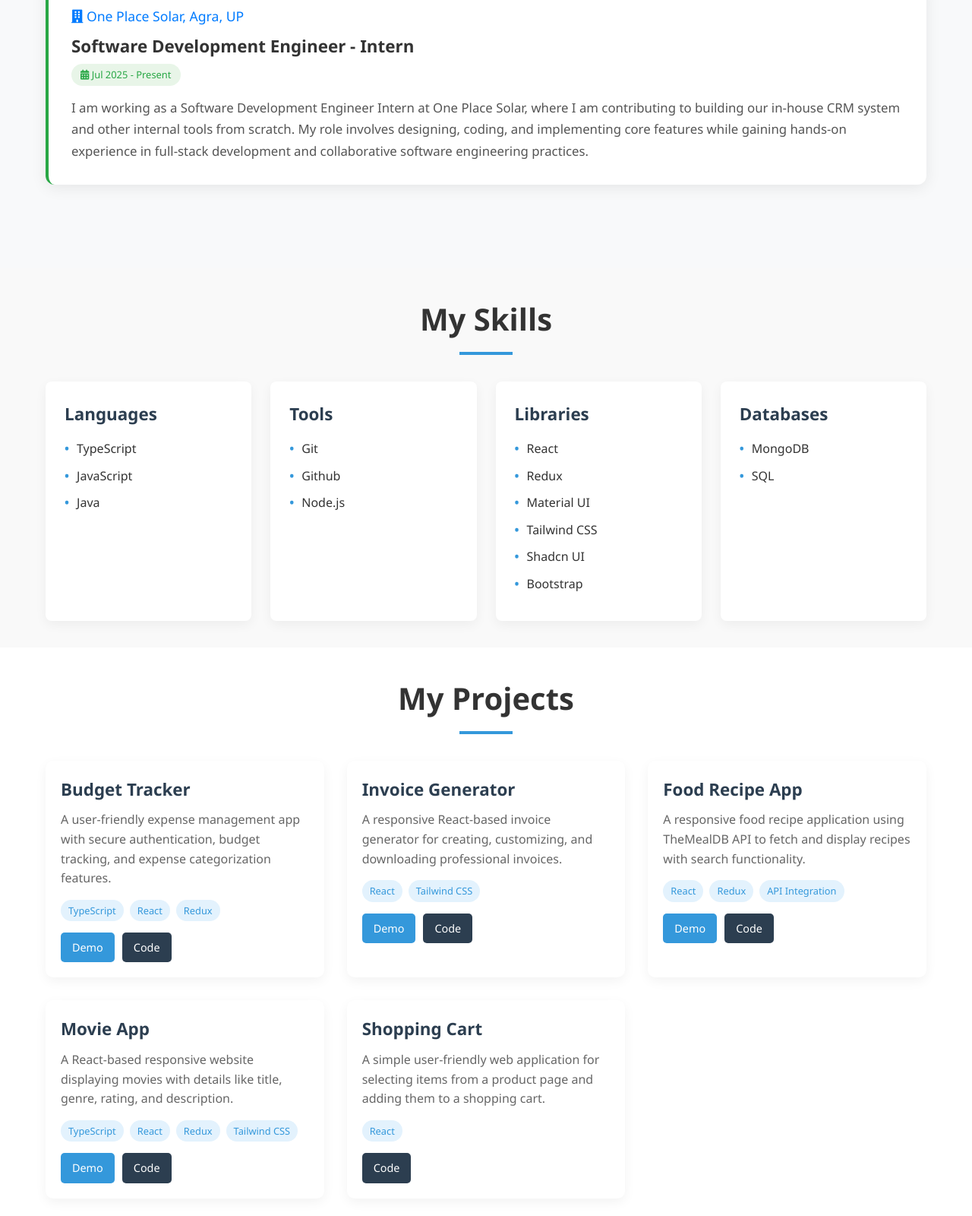
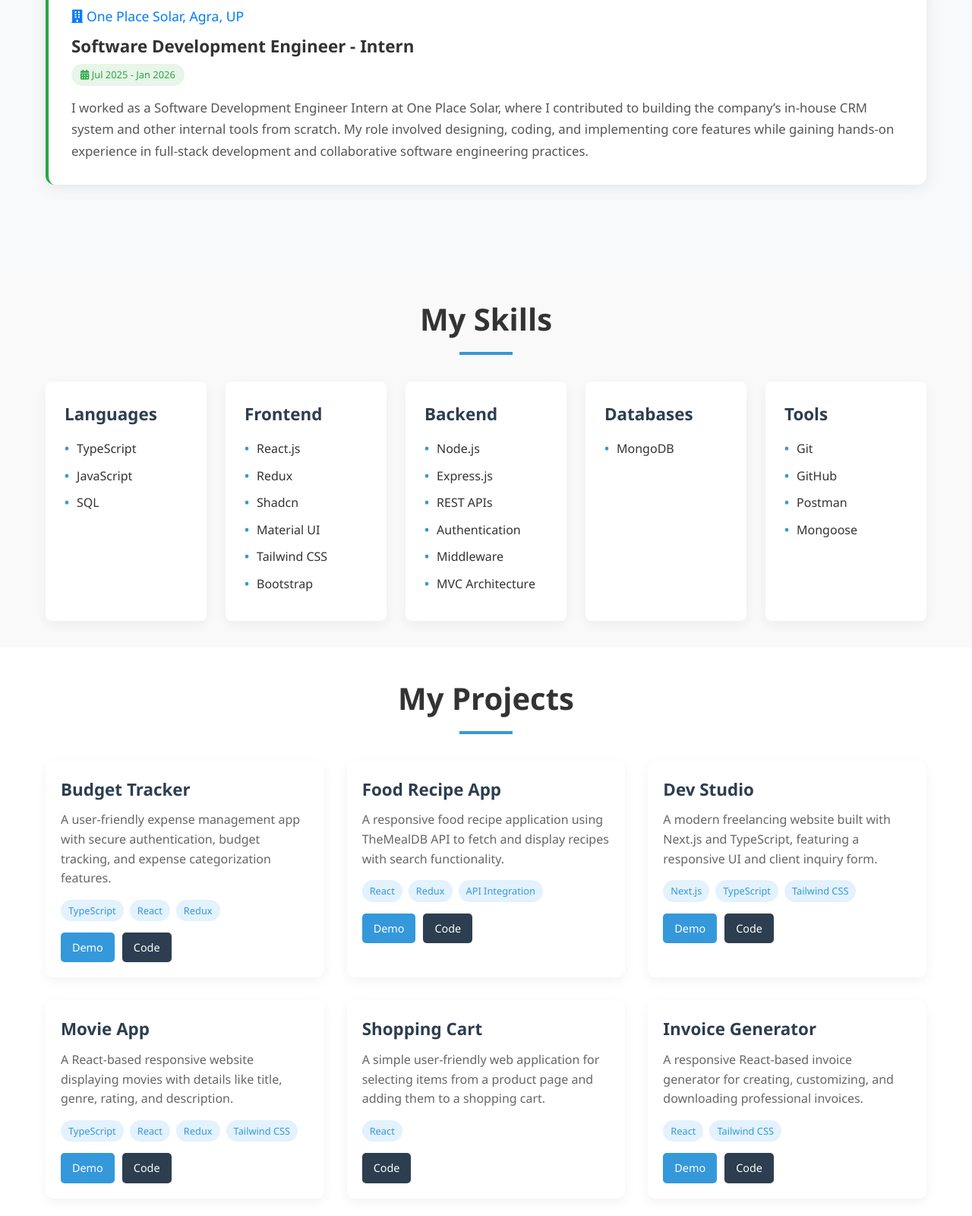
Before and after one commit to promise1402/personal-portfolio, a plain HTML site: page index.html in a window 1280 px wide. Shown: the part 1720-3320 px from the top of the page at 76% size. Drawn offline with Linux system fonts and the light colour scheme.

Commit message:
Updated resume and experiencce, and project

```diff
--- a/index.html
+++ b/index.html
@@ -54,7 +54,7 @@
                 <div class="about-text">
                     <h3>Web Developer | Full-Stack Enthusiast</h3>
                     <p>I'm a passionate software developer with expertise in frontend development and a strong foundation in computer science. My journey began at Raj Kumar Goel Institute of Technology, where I earned my Bachelor's degree in Computer Science in 2023 with a GPA of 8.1.</p>
-                    <p>My technical toolkit includes <span class="highlight">TypeScript, JavaScript, React, Redux</span>, and various modern frontend frameworks. I enjoy creating responsive and user-friendly web applications that not only look great but also deliver exceptional user experiences.</p>
+                    <p>My technical toolkit includes <span class="highlight">TypeScript, JavaScript, React, Node, Express, Redux</span>, and various modern frontend frameworks. I enjoy creating responsive and user-friendly web applications that not only look great but also deliver exceptional user experiences.</p>
                     <p>Currently, I am working as a Software Development Engineer Intern at One Place Solar.</p>
                     <p>I've developed strong problem-solving abilities and attention to detail through my academic and professional experiences. I'm constantly learning and adapting to new technologies to stay at the forefront of web development.</p>
                     <div class="job-seeking">
@@ -79,15 +79,15 @@
                         <h3>Software Development Engineer - Intern</h3>
                         <div class="position-duration">
                             <span class="duration">
-                                <i class="fas fa-calendar-alt"></i> Jul 2025 - Present
+                                <i class="fas fa-calendar-alt"></i> Jul 2025 - Jan 2026
                             </span>
                         </div>
                     </div>
                 </div>
                 <div class="experience-description">
-                    <p>I am working as a Software Development Engineer Intern at One Place Solar,
-                      where I am contributing to building our in-house CRM system and other internal tools from scratch. My role involves designing, coding,
-                      and implementing core features while gaining hands-on experience in full-stack development and collaborative software engineering practices.
+                    <p>I worked as a Software Development Engineer Intern at One Place Solar,
+                       where I contributed to building the company’s in-house CRM system and other internal tools from scratch. My role involved designing, coding,
+                       and implementing core features while gaining hands-on experience in full-stack development and collaborative software engineering practices.
                     </p>
                 </div>
             </div>
@@ -104,33 +104,47 @@
                 <ul class="skill-list">
                     <li>TypeScript</li>
                     <li>JavaScript</li>
-                    <li>Java</li>
+                    <li>SQL</li>
                 </ul>
             </div>
+            <div class="skill-card animate">
+                <h3>Frontend</h3>
+                <ul class="skill-list">
+                    <li>React.js</li>
+                    <li>Redux</li>
+                    <li>Shadcn</li>
+                    <li>Material UI</li>
+                    <li>Tailwind CSS</li>
+                    <li>Bootstrap</li>
+                </ul>
+            </div>
+
+            <div class="skill-card animate">
+                <h3>Backend</h3>
+                <ul class="skill-list">
+                    <li>Node.js</li>
+                    <li>Express.js</li>
+                    <li>REST APIs</li>
+                    <li>Authentication</li>
+                    <li>Middleware</li>
+                    <li>MVC Architecture</li>
+                </ul>
+            </div>
+
+            <div class="skill-card animate">
+                <h3>Databases</h3>
+                <ul class="skill-list">
+                    <li>MongoDB</li>
+                </ul>
+            </div>
+
             <div class="skill-card animate">
                 <h3>Tools</h3>
                 <ul class="skill-list">
                     <li>Git</li>
-                    <li>Github</li>
-                    <li>Node.js</li>
-                </ul>
-            </div>
-            <div class="skill-card animate">
-                <h3>Libraries</h3>
-                <ul class="skill-list">
-                    <li>React</li>
-                    <li>Redux</li>
-                    <li>Material UI</li>
-                    <li>Tailwind CSS</li>
-                    <li>Shadcn UI</li>
-                    <li>Bootstrap</li>
-                </ul>
-            </div>
-            <div class="skill-card animate">
-                <h3>Databases</h3>
-                <ul class="skill-list">
-                    <li>MongoDB</li>
-                    <li>SQL</li>
+                    <li>GitHub</li>
+                    <li>Postman</li>
+                    <li>Mongoose</li>
                 </ul>
             </div>
         </div>
@@ -159,20 +173,6 @@
                 </div>
                 <div class="project-card animate">
                     <div class="project-content">
-                        <h3>Invoice Generator</h3>
-                        <p>A responsive React-based invoice generator for creating, customizing, and downloading professional invoices.</p>
-                        <div class="tech-stack">
-                            <span class="tech-tag">React</span>
-                            <span class="tech-tag">Tailwind CSS</span>
-                        </div>
-                        <div class="project-links">
-                            <a href="https://invoice-generator-two-lac.vercel.app/" class="demo-link" target="_blank">Demo</a>
-                            <a href="https://github.com/promise1402/invoice-generator" class="code-link" target="_blank">Code</a>
-                        </div>
-                    </div>
-                </div>
-                <div class="project-card animate">
-                    <div class="project-content">
                         <h3>Food Recipe App</h3>
                         <p>A responsive food recipe application using TheMealDB API to fetch and display recipes with search functionality.</p>
                         <div class="tech-stack">
@@ -186,6 +186,23 @@
                         </div>
                     </div>
                 </div>
+                <div class="project-card animate">
+    <div class="project-content">
+        <h3>Dev Studio</h3>
+        <p>
+           A modern freelancing website built with Next.js and TypeScript, featuring a responsive UI and client inquiry form.
+        </p>
+        <div class="tech-stack">
+            <span class="tech-tag">Next.js</span>
+            <span class="tech-tag">TypeScript</span>
+            <span class="tech-tag">Tailwind CSS</span>
+        </div>
+        <div class="project-links">
+            <a href="https://dev-studio-olive.vercel.app/" class="demo-link" target="_blank">Demo</a>
+            <a href="https://github.com/promise1402/dev-studio" class="code-link" target="_blank">Code</a>
+        </div>
+    </div>
+</div>
                 <div class="project-card animate">
                     <div class="project-content">
                         <h3>Movie App</h3>
@@ -211,6 +228,20 @@
                         </div>
                         <div class="project-links">
                             <a href="https://github.com/promise1402/shopping-cart" class="code-link" target="_blank">Code</a>
+                        </div>
+                    </div>
+                </div>
+                <div class="project-card animate">
+                    <div class="project-content">
+                        <h3>Invoice Generator</h3>
+                        <p>A responsive React-based invoice generator for creating, customizing, and downloading professional invoices.</p>
+                        <div class="tech-stack">
+                            <span class="tech-tag">React</span>
+                            <span class="tech-tag">Tailwind CSS</span>
+                        </div>
+                        <div class="project-links">
+                            <a href="https://invoice-generator-two-lac.vercel.app/" class="demo-link" target="_blank">Demo</a>
+                            <a href="https://github.com/promise1402/invoice-generator" class="code-link" target="_blank">Code</a>
                         </div>
                     </div>
                 </div>
@@ -246,14 +277,19 @@
             <h2 class="section-title animate">Certifications</h2>
             <div class="certifications-container">
                 <div class="certification-card animate">
-                    <h3>HTML, CSS and Bootstrap: Web Designing</h3>
-                    <div class="date">April 2023</div>
-                    <a href="https://www.udemy.com/certificate/UC-33c6aaa1-1ac8-4a16-ac32-aff4a5625c3e/" target="_blank">View Certificate <i class="fas fa-external-link-alt"></i></a>
+                    <h3>Software Development Internship</h3>
+                    <div class="date">Jan 2025</div>
+                    <a href="https://drive.google.com/file/d/1kZaEEGNAPNdNPZEHQ7du_m9-TnSqWGQ0/view?usp=sharing" target="_blank">View Certificate <i class="fas fa-external-link-alt"></i></a>
                 </div>
                 <div class="certification-card animate">
                     <h3>Internship and Job Preparation</h3>
                     <div class="date">September 2022</div>
                     <a href="https://trainings.internshala.com/view_certificate/C3C63060-0527-4FCC-99B0-B4988FA39464/F0402F00-37D1-0A22-FF0C-60DECF369813/" target="_blank">View Certificate <i class="fas fa-external-link-alt"></i></a>
+                </div>
+                <div class="certification-card animate">
+                    <h3>HTML, CSS and Bootstrap: Web Designing</h3>
+                    <div class="date">April 2023</div>
+                    <a href="https://www.udemy.com/certificate/UC-33c6aaa1-1ac8-4a16-ac32-aff4a5625c3e/" target="_blank">View Certificate <i class="fas fa-external-link-alt"></i></a>
                 </div>
             </div>
         </div>
@@ -285,7 +321,7 @@
                             <i class="fab fa-github"></i>
                             <span>GitHub</span>
                         </a>
-                        <a href="https://drive.google.com/uc?export=download&id=1tl-bqpC2-l3GG1nkyHJV2O-L6JL-DN97" target="_blank" class="contact-link">
+                        <a href="https://drive.google.com/uc?export=download&id=1FZClD74Hfmvp4oZj0GidBHsmnJGpZXa1" target="_blank" class="contact-link">
                             <i class="fa-solid fa-download"></i>
                             <span>Download Resume</span>
                         </a>
--- a/portfolio.css
+++ b/portfolio.css
@@ -228,11 +228,29 @@
             background-color: #f9f9f9;
         }
 
-        .skills-container {
-            display: grid;
-            grid-template-columns: repeat(auto-fill, minmax(250px, 1fr));
-            gap: 25px;
-        }
+.skills-container {
+    display: grid;
+    grid-template-columns: repeat(5, 1fr);
+    gap: 25px;
+}
+
+@media (max-width: 1200px) {
+    .skills-container {
+        grid-template-columns: repeat(3, 1fr);
+    }
+}
+
+@media (max-width: 768px) {
+    .skills-container {
+        grid-template-columns: repeat(2, 1fr);
+    }
+}
+
+@media (max-width: 576px) {
+    .skills-container {
+        grid-template-columns: 1fr;
+    }
+}
 
         .skill-card {
             background-color: white;
```
